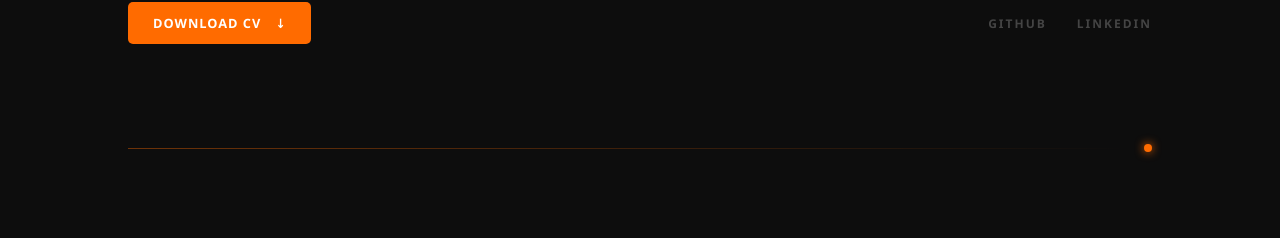
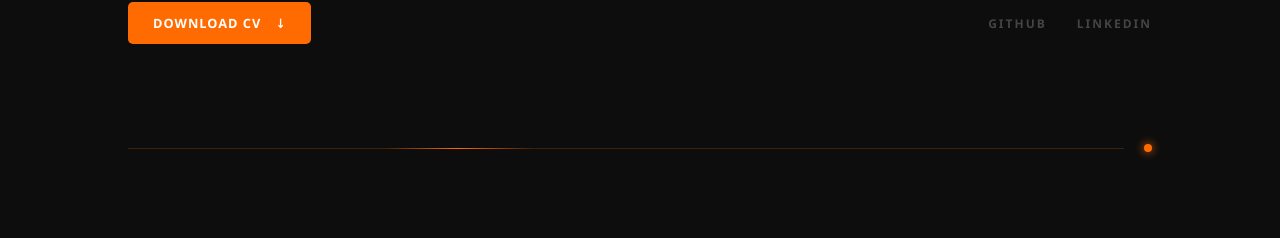
Before and after one commit to Nicolas-Kleiton/portfolio, an Angular app: page / in a window 1280 px wide. Shown: the part 2087-2325 px from the top of the page. Built offline with nearby package versions, Linux system fonts and the light colour scheme.

Commit message:
style(about): add continuous idle animations to led divider

```diff
--- a/src/app/components/about/about.html
+++ b/src/app/components/about/about.html
@@ -67,7 +67,7 @@
       </div>
     </div>
 
-    <div class="section-divider">
+    <div class="section-divider" #divider [ngClass]="{'animate-reveal': isRevealed, 'animate-idle': isIdle}">
       <div class="line"></div>
       <div class="dot"></div>
     </div>
--- a/src/app/components/about/about.scss
+++ b/src/app/components/about/about.scss
@@ -257,6 +257,7 @@
   margin-top: 100px;
   width: 100%;
   position: relative;
+
   .dot {
     width: 8px;
     height: 8px;
@@ -264,10 +265,58 @@
     border-radius: 50%;
     box-shadow: 0 0 10px #ff6b00;
     flex-shrink: 0;
+    opacity: 0;
   }
   .line {
     flex: 1;
     height: 1px;
-    background: linear-gradient(to right, rgba(255, 107, 0, 0.4), transparent);
+    background: rgba(255, 107, 0, 0.2);
+    position: relative;
+    overflow: hidden;
+    max-width: 0;
+
+    &::after {
+      content: '';
+      position: absolute;
+      top: 0;
+      left: -150px;
+      height: 100%;
+      width: 150px;
+      background: linear-gradient(to right, transparent, #ff6b00, transparent);
+    }
+  }
+
+  &.animate-reveal {
+    .dot {
+      opacity: 1;
+      transition: opacity 0.5s ease-in;
+    }
+    .line {
+      max-width: 100%;
+      transition: max-width 1.5s ease-out;
+    }
+  }
+
+  &.animate-idle {
+    .dot {
+      animation: bulbPulse 2s infinite ease-in-out;
+      opacity: 1;
+    }
+    .line {
+      max-width: 100%;
+    }
+    .line::after {
+      animation: snakeSweep 3s infinite linear;
+    }
   }
 }
+
+@keyframes snakeSweep {
+  0% { left: -150px; }
+  100% { left: 100%; }
+}
+
+@keyframes bulbPulse {
+  0%, 100% { box-shadow: 0 0 10px #ff6b00; }
+  50% { box-shadow: 0 0 25px #ff6b00, 0 0 5px #ff6b00; }
+}
--- a/src/app/components/about/about.ts
+++ b/src/app/components/about/about.ts
@@ -1,4 +1,4 @@
-import { Component } from '@angular/core';
+import { Component, ElementRef, ViewChild, AfterViewInit } from '@angular/core';
 import { CommonModule } from '@angular/common';
 
 @Component({
@@ -8,7 +8,31 @@ import { CommonModule } from '@angular/common';
   templateUrl: './about.html',
   styleUrl: './about.scss',
 })
-export class About {
+export class About implements AfterViewInit {
+  @ViewChild('divider') dividerRef!: ElementRef;
+  isRevealed = false;
+  isIdle = false;
+
+  ngAfterViewInit() {
+    // Only run on the browser side, setting up the observer
+    if (typeof window !== 'undefined' && 'IntersectionObserver' in window) {
+      const observer = new IntersectionObserver((entries) => {
+        entries.forEach(entry => {
+          if (entry.isIntersecting && !this.isRevealed) {
+            this.isRevealed = true;
+            // After the 1.5s reveal animation finishes, start the idle animations
+            setTimeout(() => {
+              this.isIdle = true;
+            }, 1500);
+          }
+        });
+      }, { threshold: 0.5 });
+
+      if (this.dividerRef) {
+        observer.observe(this.dividerRef.nativeElement);
+      }
+    }
+  }
   // Data models for dynamic rendering
   educationList = [
     { title: 'EDUCATION', highlight: 'B.S. in Computer Science', subtext: 'UFPB (2024-2028)' }
```
